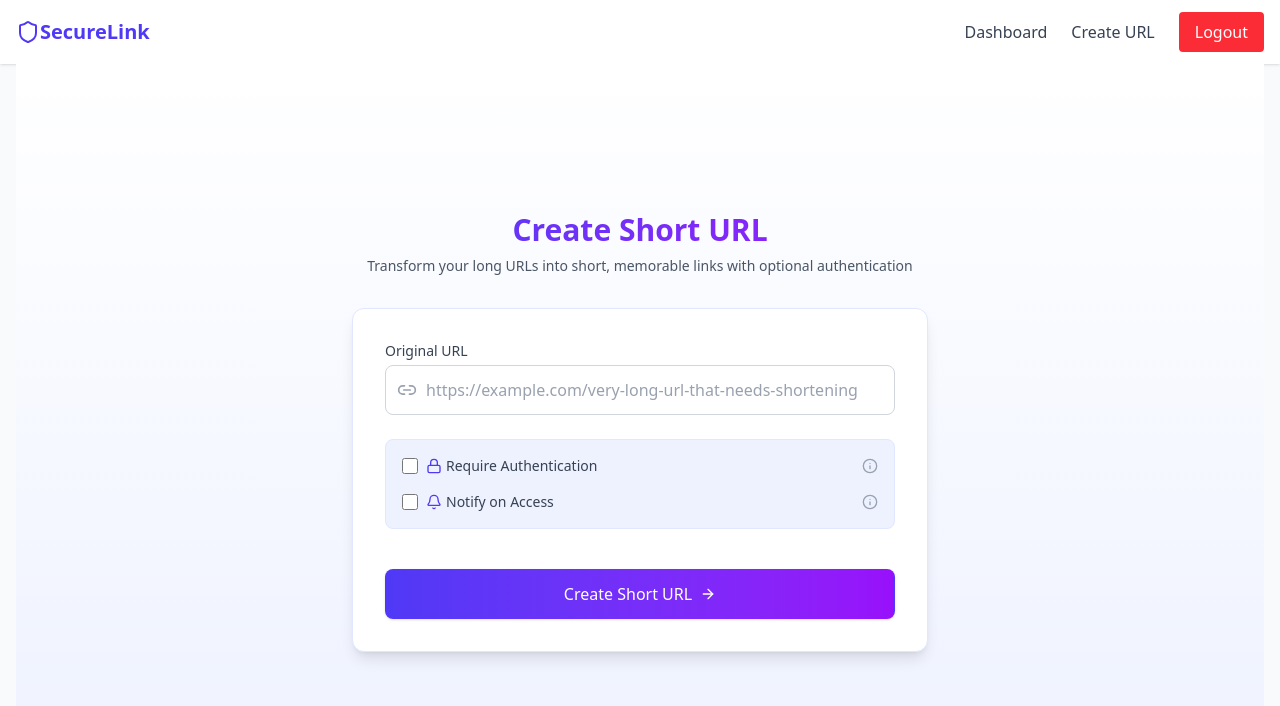
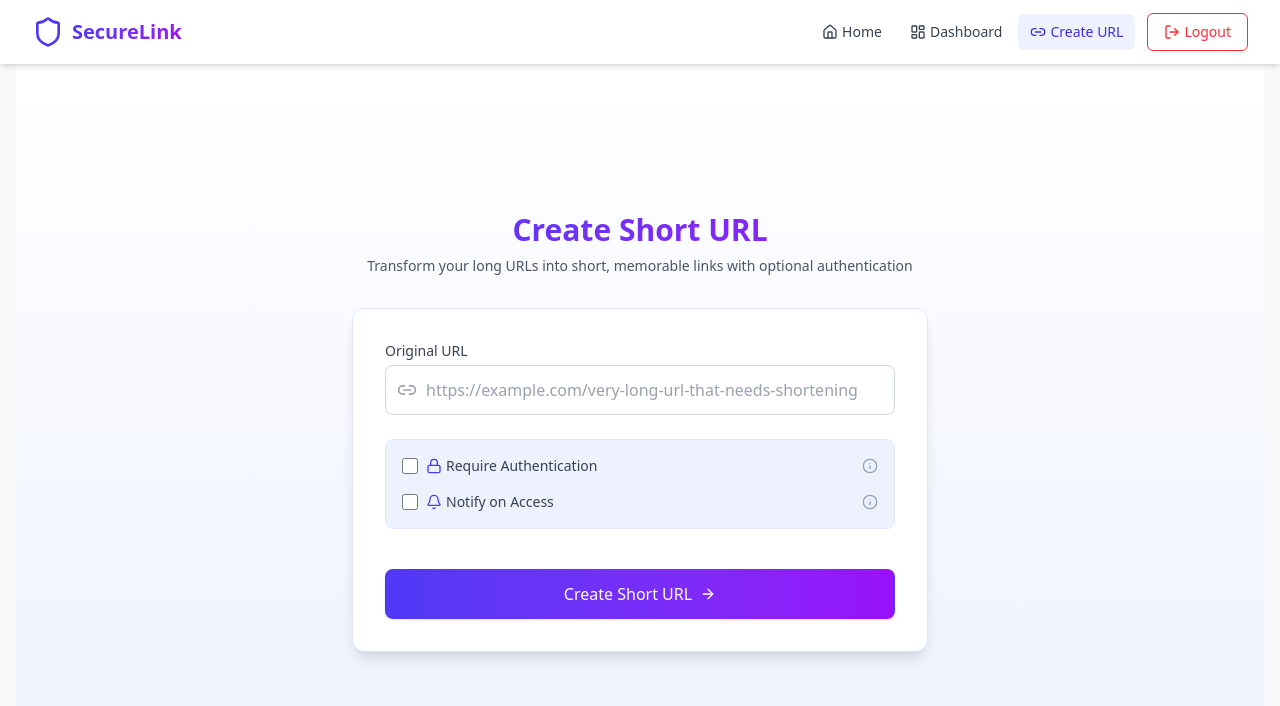
Before and after one commit to viditagrawal56/url-shortner, a React (Vite) app in the folder client/: page /create in a window 1280 px wide. Shown: the top 706 px of the page. Built offline with nearby package versions, Linux system fonts and the light colour scheme; sample sign-in values are in the browser's storage.

Commit message:
feat: improved create URL page and NavBar component

```diff
--- a/client/src/components/NavBar.tsx
+++ b/client/src/components/NavBar.tsx
@@ -1,60 +1,132 @@
-import { Link } from "react-router-dom";
+import { useState } from "react";
+import { Link, useLocation } from "react-router-dom";
 import { useAuth } from "../context/AuthContext";
-import { Shield } from "lucide-react";
+import {
+  Shield,
+  Menu,
+  X,
+  Home,
+  LayoutDashboard,
+  Link2,
+  LogOut,
+  LogIn,
+  UserPlus,
+} from "lucide-react";
+import NavLinkItem from "./NavLinkItem";
 
 export default function Navbar() {
   const { isAuthenticated, logout } = useAuth();
+  const [isMenuOpen, setIsMenuOpen] = useState(false);
+  const location = useLocation();
 
-  return (
-    <nav className="bg-white shadow">
-      <div className="max-w-7xl mx-auto px-4">
-        <div className="flex justify-between h-16">
-          <div className="flex">
-            <Link to="/" className="flex items-center">
-              <span className="flex items-center justify-center text-xl font-bold text-indigo-600">
-                <Shield /> SecureLink
-              </span>
-            </Link>
-          </div>
+  const toggleMenu = () => setIsMenuOpen((prev) => !prev);
+  const closeMenu = () => setIsMenuOpen(false);
+  const isActive = (path: string) => location.pathname === path;
 
-          <div className="flex items-center space-x-6">
-            {isAuthenticated ? (
+  const AuthButtons = () =>
+    isAuthenticated ? (
       <>
-                <Link
+        <NavLinkItem
           to="/dashboard"
-                  className="text-gray-700 hover:text-gray-900"
+          isActive={isActive("/dashboard")}
+          icon={LayoutDashboard}
+          label="Dashboard"
+          onClick={closeMenu}
+        />
+        <NavLinkItem
+          to="/create"
+          isActive={isActive("/create")}
+          icon={Link2}
+          label="Create URL"
+          onClick={closeMenu}
+        />
+        <button
+          onClick={() => {
+            logout();
+            closeMenu();
+          }}
+          className="ml-2 px-4 py-2 flex items-center bg-white border border-red-500 text-red-500 rounded-md text-sm font-medium hover:bg-red-50 transition-colors duration-200"
         >
-                  Dashboard
-                </Link>
-                <Link
-                  to="/create"
-                  className="text-gray-700 hover:text-gray-900"
-                >
-                  Create URL
-                </Link>
-                <button
-                  onClick={logout}
-                  className="px-4 py-2 bg-red-500 text-white rounded hover:bg-red-600"
-                >
+          <LogOut className="h-4 w-4 mr-1" />
           Logout
         </button>
       </>
     ) : (
       <>
-                <Link to="/login" className="text-gray-700 hover:text-gray-900">
+        <Link
+          to="/login"
+          className="ml-2 px-4 py-2 flex items-center text-indigo-600 border border-indigo-200 rounded-md text-sm font-medium hover:bg-indigo-50 transition-colors duration-200"
+          onClick={closeMenu}
+        >
+          <LogIn className="h-4 w-4 mr-1" />
           Login
         </Link>
         <Link
           to="/register"
-                  className="bg-indigo-600 text-white px-4 py-2 rounded-md hover:bg-indigo-700"
+          className="ml-2 px-4 py-2 flex items-center bg-gradient-to-r from-indigo-600 to-purple-600 text-white rounded-md text-sm font-medium hover:from-indigo-700 hover:to-purple-700 transition-colors duration-200 shadow-sm"
+          onClick={closeMenu}
         >
+          <UserPlus className="h-4 w-4 mr-1" />
           Register
         </Link>
       </>
+    );
+
+  return (
+    <nav className="bg-white shadow-md sticky top-0 z-50">
+      <div className="max-w-7xl mx-auto px-4 sm:px-6 lg:px-8">
+        <div className="flex justify-between h-16">
+          {/* Logo */}
+          <div className="flex items-center">
+            <Link to="/" className="flex items-center" onClick={closeMenu}>
+              <Shield className="h-8 w-8 text-indigo-600 mr-2" />
+              <span className="text-xl font-bold bg-gradient-to-r from-indigo-600 to-purple-600 bg-clip-text text-transparent">
+                SecureLink
+              </span>
+            </Link>
+          </div>
+
+          {/* Desktop Navigation */}
+          <div className="hidden md:flex items-center space-x-1">
+            <NavLinkItem
+              to="/"
+              isActive={isActive("/")}
+              icon={Home}
+              label="Home"
+            />
+            <AuthButtons />
+          </div>
+
+          {/* Mobile Menu Button */}
+          <div className="md:hidden flex items-center">
+            <button
+              onClick={toggleMenu}
+              className="inline-flex items-center justify-center p-2 rounded-md text-gray-700 hover:text-indigo-600 hover:bg-indigo-50 focus:outline-none focus:ring-2 focus:ring-inset focus:ring-indigo-500"
+            >
+              <span className="sr-only">Open main menu</span>
+              {isMenuOpen ? (
+                <X className="block h-6 w-6" aria-hidden="true" />
+              ) : (
+                <Menu className="block h-6 w-6" aria-hidden="true" />
               )}
+            </button>
           </div>
         </div>
       </div>
+
+      {/* Mobile Menu */}
+      {isMenuOpen && (
+        <div className="md:hidden bg-white shadow-lg rounded-b-lg px-2 pt-2 pb-3 space-y-1 sm:px-3">
+          <NavLinkItem
+            to="/"
+            isActive={isActive("/")}
+            icon={Home}
+            label="Home"
+            onClick={closeMenu}
+          />
+          <AuthButtons />
+        </div>
+      )}
     </nav>
   );
 }
--- /dev/null
+++ b/client/src/components/NavLinkItem.tsx
@@ -0,0 +1,34 @@
+import { Link } from "react-router-dom";
+
+interface NavLinkItemProps {
+  to: string;
+  isActive: boolean;
+  icon: React.ElementType;
+  label: string;
+  onClick?: () => void;
+}
+
+function NavLinkItem({
+  to,
+  isActive,
+  icon: Icon,
+  label,
+  onClick,
+}: NavLinkItemProps) {
+  return (
+    <Link
+      to={to}
+      onClick={onClick}
+      className={`flex items-center px-3 py-2 rounded-md text-sm font-medium transition-colors duration-200 ${
+        isActive
+          ? "text-indigo-700 bg-indigo-50"
+          : "text-gray-700 hover:text-indigo-600 hover:bg-indigo-50"
+      }`}
+    >
+      <Icon className="h-4 w-4 mr-1" />
+      {label}
+    </Link>
+  );
+}
+
+export default NavLinkItem;
--- a/client/src/pages/CreateURL.tsx
+++ b/client/src/pages/CreateURL.tsx
@@ -1,18 +1,28 @@
-import { useState, type FormEvent } from "react";
+import { useCallback, useState, type FormEvent } from "react";
 import { useNavigate } from "react-router-dom";
 import { useAuth } from "../context/AuthContext";
 import { toast } from "react-toastify";
 import { Link2, ArrowRight, Lock, Bell, Mail, Users, Info } from "lucide-react";
 
 export default function CreateURL() {
-  const [originalUrl, setOriginalUrl] = useState("");
-  const [requiresAuth, setRequiresAuth] = useState(false);
-  const [notifyOnAccess, setNotifyOnAccess] = useState(false);
-  const [authorizedEmails, setAuthorizedEmails] = useState("");
+  const [formData, setFormData] = useState({
+    originalUrl: "",
+    requiresAuth: false,
+    notifyOnAccess: false,
+    authorizedEmails: "",
+  });
   const [loading, setLoading] = useState(false);
 
   const navigate = useNavigate();
   const { token } = useAuth();
+
+  const handleChange = useCallback((e: React.ChangeEvent<HTMLInputElement>) => {
+    const { id, value, type, checked } = e.target;
+    setFormData((prev) => ({
+      ...prev,
+      [id]: type === "checkbox" ? checked : value,
+    }));
+  }, []);
 
   const handleSubmit = async (e: FormEvent) => {
     e.preventDefault();
@@ -26,12 +36,14 @@ export default function CreateURL() {
           Authorization: `Bearer ${token}`,
         },
         body: JSON.stringify({
-          original_url: originalUrl,
+          original_url: formData.originalUrl,
           options: {
-            requires_auth: requiresAuth,
-            notify_on_access: notifyOnAccess,
-            authorized_emails: requiresAuth
-              ? authorizedEmails.split(",").map((email) => email.trim())
+            requires_auth: formData.requiresAuth,
+            notify_on_access: formData.notifyOnAccess,
+            authorized_emails: formData.requiresAuth
+              ? formData.authorizedEmails
+                  .split(",")
+                  .map((email) => email.trim())
               : [],
           },
         }),
@@ -83,8 +95,8 @@ export default function CreateURL() {
                 <input
                   id="originalUrl"
                   type="url"
-                  value={originalUrl}
-                  onChange={(e) => setOriginalUrl(e.target.value)}
+                  value={formData.originalUrl}
+                  onChange={handleChange}
                   className="appearance-none block w-full pl-10 pr-3 py-3 border border-gray-300 rounded-lg text-gray-900 placeholder-gray-400 focus:outline-none focus:ring-2 focus:ring-indigo-500 focus:border-indigo-500 transition duration-150 ease-in-out"
                   placeholder="https://example.com/very-long-url-that-needs-shortening"
                   required
@@ -97,8 +109,8 @@ export default function CreateURL() {
                 <input
                   type="checkbox"
                   id="requiresAuth"
-                  checked={requiresAuth}
-                  onChange={(e) => setRequiresAuth(e.target.checked)}
+                  checked={formData.requiresAuth}
+                  onChange={handleChange}
                   className="h-4 w-4 text-indigo-600 focus:ring-indigo-500 border-gray-300 rounded"
                 />
                 <label
@@ -119,7 +131,7 @@ export default function CreateURL() {
                 </div>
               </div>
 
-              {requiresAuth && (
+              {formData.requiresAuth && (
                 <div className="ml-6 mb-4">
                   <label
                     htmlFor="authorizedEmails"
@@ -135,8 +147,8 @@ export default function CreateURL() {
                     <input
                       id="authorizedEmails"
                       type="text"
-                      value={authorizedEmails}
-                      onChange={(e) => setAuthorizedEmails(e.target.value)}
+                      value={formData.authorizedEmails}
+                      onChange={handleChange}
                       className="appearance-none block w-full pl-10 pr-3 py-3 border border-gray-300 rounded-lg text-gray-900 placeholder-gray-400 focus:outline-none focus:ring-2 focus:ring-indigo-500 focus:border-indigo-500 transition duration-150 ease-in-out"
                       placeholder="user@example.com, another@example.com"
                     />
@@ -151,8 +163,8 @@ export default function CreateURL() {
                 <input
                   type="checkbox"
                   id="notifyOnAccess"
-                  checked={notifyOnAccess}
-                  onChange={(e) => setNotifyOnAccess(e.target.checked)}
+                  checked={formData.notifyOnAccess}
+                  onChange={handleChange}
                   className="h-4 w-4 text-indigo-600 focus:ring-indigo-500 border-gray-300 rounded"
                 />
                 <label
--- a/client/src/pages/Home.tsx
+++ b/client/src/pages/Home.tsx
@@ -6,7 +6,6 @@ import {
   Link,
   Share2,
   Users,
-  Shield,
   ChevronRight,
 } from "lucide-react";
 
```
Lines whose indentation alone changed are shown as unchanged.
